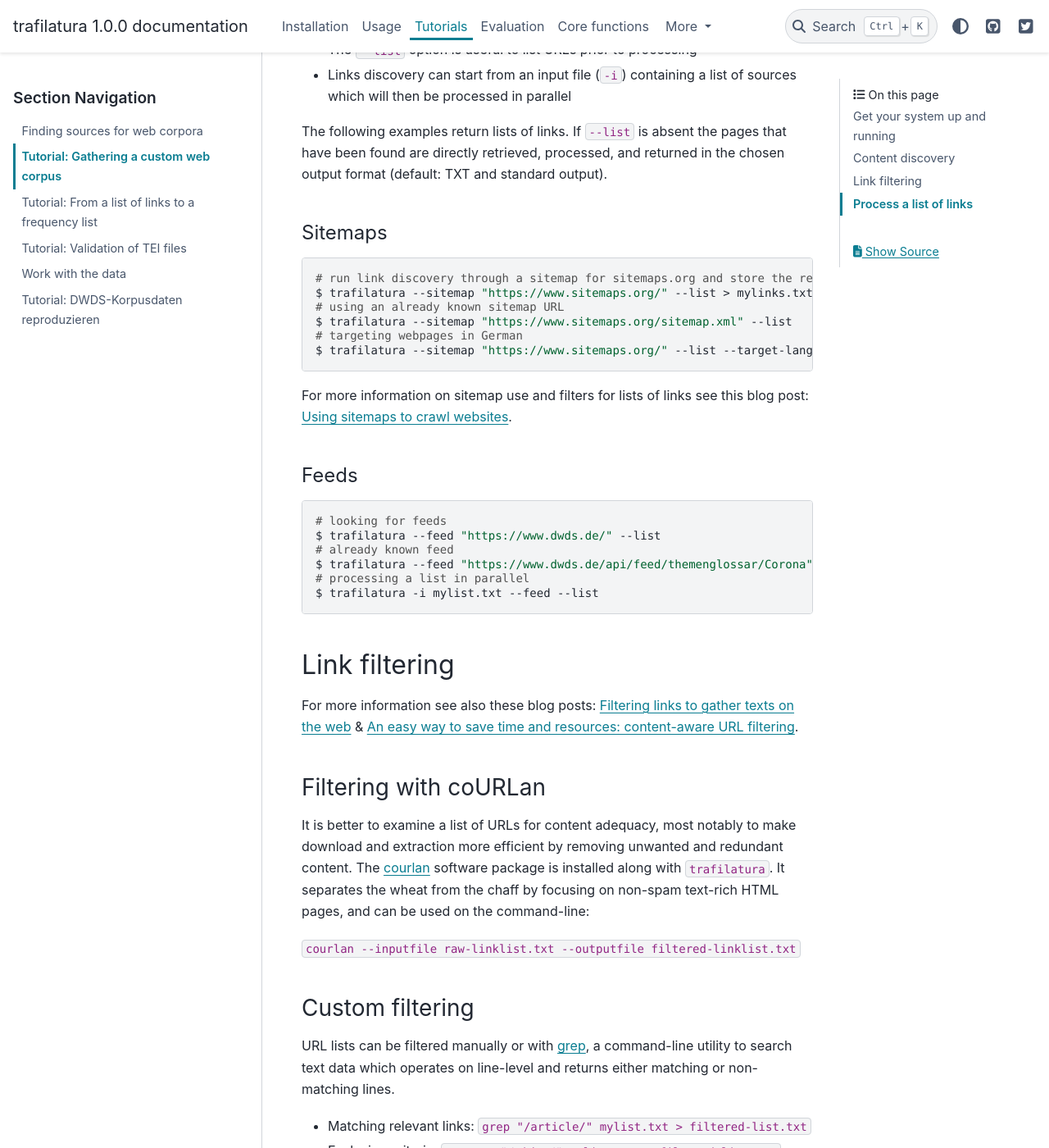
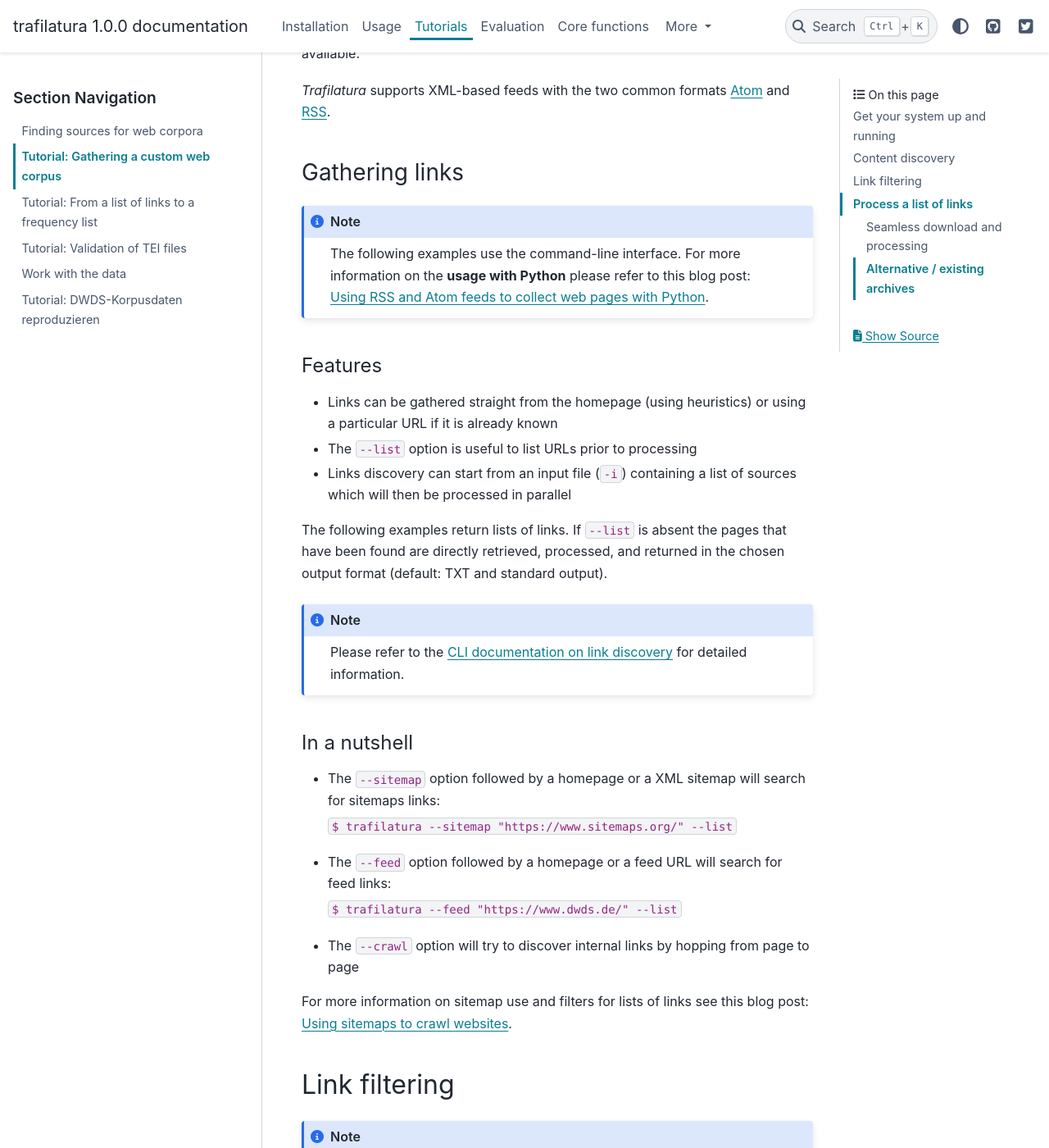
Before and after one commit to adbar/trafilatura, a Sphinx documentation site: the page built from docs/tutorial0.rst, in a window 1280 px wide and 1400 px high, scrolled down 2591 px. Shown: the whole window at 82% size. Built offline with Sphinx 7.4.7 and the PyData theme 0.15.4, drawn with Linux system fonts in a browser that asks for light colours; some of the changed text lies outside the part shown.

Commit message:
docs: reviewed tutorial0

```diff
--- a/docs/tutorial0.rst
+++ b/docs/tutorial0.rst
@@ -3,32 +3,47 @@
 
 .. meta::
     :description lang=en:
-        This how-to explains how to easily build a text collection with Python and the command-line.
-        All steps from web crawling to text extraction are described.
+        This how-to explains how to easily build text collections on the command-line using tools provided by Trafilatura. All steps from web crawling to text extraction are described.
 
 
 Get your system up and running
 ------------------------------
 
--  Installation: see `dedicated page <installation.html>`_
--  Ensure that you have installed the latest version: ``pip install -U trafilatura``
+1.  Installation: see `dedicated page <installation.html>`_
+2.  Ensure that you have installed the latest version: ``pip install -U trafilatura`` (or ``pip3``)
 
-The following consists of `command-line instructions <https://en.wikipedia.org/wiki/Command-line_interface>`_. For an introduction see the `page on command-line usage <usage-cli.html#introduction>`_.
+
+.. note::
+    The following consists of `command-line instructions <https://en.wikipedia.org/wiki/Command-line_interface>`_.
+
+    For an introduction to and more information on this topic see the `documentation page on command-line usage <usage-cli.html#introduction>`_.
 
 
 Content discovery
 -----------------
 
-..
-   https://www.sketchengine.eu/guide/create-a-corpus-from-the-web/
+
+Web sources
+~~~~~~~~~~~
 
 Sources used by Trafilatura can consist of previously known or listed web pages. Currently, functions to discover content within a website are available. Other methods include sifting through Wikipedia, social networks, or using lists of links gathered by other projects.
+
+.. hint::
+    Please refer to the `tutorial page on sources <sources.html>`_ for detailed information.
 
 
 Finding subpages within a website
 ~~~~~~~~~~~~~~~~~~~~~~~~~~~~~~~~~
 
-In order to gather web documents it can be useful to download the portions of a website programmatically, mostly to save time and resources. The retrieval and download of documents within a website is often called *web crawling* or *web spidering*. Web crawlers usually discover pages from links within the site and from other sites. Trafilatura supports two different ways to gather further links `web feeds <https://en.wikipedia.org/wiki/Web_feed>`_ (Atom and RSS) or `sitemaps <https://en.wikipedia.org/wiki/Sitemaps>`_. As a result, a comprehensive overview of the available documents can be obtained faster and more efficiently than by systematically extracting and following links within a website.
+
+In order to gather web documents it can be useful to download the portions of a website programmatically, mostly to save time and resources. The retrieval and download of documents within a website is often called *web crawling* or *web spidering*. Web crawlers usually discover pages from links within the site and from other sites. Trafilatura supports three different ways to gather further links:
+
+1. Sitemaps
+2. Web feeds (Atom and RSS)
+3. Web crawling (see the `corresponding documentation page <crawls.html>`_)
+
+
+A comprehensive overview of the available documents can be obtained faster and more efficiently using the first two methods than by systematically extracting and following links within a website.
 
 The formats supported are all machine-readable rather than human-readable they can also be used to automatically transfer information from one website to another without any human intervention. However, link inspection and filtering prior to systematic download is recommended to avoid undesired content or overstreching computing resources.
 
@@ -55,11 +70,13 @@
 *Trafilatura* supports XML-based feeds with the two common formats `Atom <https://en.wikipedia.org/wiki/Atom_(Web_standard)>`_ and `RSS <https://en.wikipedia.org/wiki/RSS>`_.
 
 
+
 Gathering links
 ~~~~~~~~~~~~~~~
 
 
-The following examples use the command-line interface. For more information on the usage with Python please refer to this blog post: `Using RSS and Atom feeds to collect web pages with Python <https://adrien.barbaresi.eu/blog/using-feeds-text-extraction-python.html>`_.
+.. note::
+    The following examples use the command-line interface. For more information on the **usage with Python** please refer to this blog post: `Using RSS and Atom feeds to collect web pages with Python <https://adrien.barbaresi.eu/blog/using-feeds-text-extraction-python.html>`_.
 
 
 Features
@@ -73,40 +90,37 @@
 The following examples return lists of links. If ``--list`` is absent the pages that have been found are directly retrieved, processed, and returned in the chosen output format (default: TXT and standard output).
 
 
-Sitemaps
-^^^^^^^^
+.. note::
+    Please refer to the `CLI documentation on link discovery <usage-cli.html#link-discovery>`_ for detailed information.
 
-.. code-block:: bash
 
-    # run link discovery through a sitemap for sitemaps.org and store the resulting links in a file
-    $ trafilatura --sitemap "https://www.sitemaps.org/" --list > mylinks.txt
-    # using an already known sitemap URL
-    $ trafilatura --sitemap "https://www.sitemaps.org/sitemap.xml" --list
-    # targeting webpages in German
-    $ trafilatura --sitemap "https://www.sitemaps.org/" --list --target-language "de"
+In a nutshell
+^^^^^^^^^^^^^
+
+- The ``--sitemap`` option followed by a homepage or a XML sitemap will search for sitemaps links:
+
+  ``$ trafilatura --sitemap "https://www.sitemaps.org/" --list``
+
+- The ``--feed`` option followed by a homepage or a feed URL will search for feed links:
+
+  ``$ trafilatura --feed "https://www.dwds.de/" --list``
+
+- The ``--crawl`` option will try to discover internal links by hopping from page to page
 
 
 For more information on sitemap use and filters for lists of links see this blog post: `Using sitemaps to crawl websites <https://adrien.barbaresi.eu/blog/using-sitemaps-crawl-websites.html>`_.
 
-
-Feeds
-^^^^^
-
-.. code-block:: bash
-
-    # looking for feeds
-    $ trafilatura --feed "https://www.dwds.de/" --list
-    # already known feed
-    $ trafilatura --feed "https://www.dwds.de/api/feed/themenglossar/Corona" --list
-    # processing a list in parallel
-    $ trafilatura -i mylist.txt --feed --list
 
 
 Link filtering
 --------------
 
 
-For more information see also these blog posts: `Filtering links to gather texts on the web <https://adrien.barbaresi.eu/blog/link-filtering-courlan-python.html>`_ & `An easy way to save time and resources: content-aware URL filtering <https://adrien.barbaresi.eu/blog/easy-content-aware-url-filtering.html>`_.
+.. note::
+    For more information see also these blog posts:
+
+    - `Filtering links to gather texts on the web <https://adrien.barbaresi.eu/blog/link-filtering-courlan-python.html>`_
+    - `An easy way to save time and resources: content-aware URL filtering <https://adrien.barbaresi.eu/blog/easy-content-aware-url-filtering.html>`_.
 
 
 Filtering with coURLan
@@ -114,7 +128,9 @@
 
 It is better to examine a list of URLs for content adequacy, most notably to make download and extraction more efficient by removing unwanted and redundant content. The `courlan <https://github.com/adbar/courlan>`_ software package is installed along with ``trafilatura``. It separates the wheat from the chaff by focusing on non-spam text-rich HTML pages, and can be used on the command-line:
 
-``courlan --inputfile raw-linklist.txt --outputfile filtered-linklist.txt``
+.. code-block:: bash
+
+    $ courlan --inputfile raw-linklist.txt --outputfile filtered-linklist.txt
 
 
 Custom filtering
@@ -137,7 +153,11 @@
     sort -R myfile.txt > myfile-random.txt
     shuf myfile.txt > myfile-random.txt
 
-To draw a random sample of a list of URLs `head <https://en.wikipedia.org/wiki/Head_(Unix)>`_ or `tail <https://en.wikipedia.org/wiki/Tail_(Unix)>`_ come in handy after a random sorting: ``shuf myfile.txt | head -100 > myfile-random-sample.txt``
+To draw a random sample of a list of URLs `head <https://en.wikipedia.org/wiki/Head_(Unix)>`_ or `tail <https://en.wikipedia.org/wiki/Tail_(Unix)>`_ come in handy after a random sorting:
+
+.. code-block:: bash
+
+    $ shuf myfile.txt | head -100 > myfile-random-sample.txt
 
 *Trafilatura* automatically sorts the input list to optimize the download order and make sure the input URLs are unique; it is not mandatory to perform these steps by yourself.
 
@@ -145,25 +165,52 @@
 Process a list of links
 -----------------------
 
+
+Seamless download and processing
+~~~~~~~~~~~~~~~~~~~~~~~~~~~~~~~~
+
 Two major command line arguments are necessary here:
 
 -  ``-i`` or ``--inputfile`` to select an input list to read links from
 -  ``-o`` or ``--outputdir`` to define a directory to eventually store the results
 
+An additional argument can be useful in this context:
+
+-  ``--backup-dir`` in order to keep a copy of downloaded pages
+
 The input list will be read sequentially, only lines beginning with a valid URL will be read, the file can thus contain other information which will be discarded.
+
+
 
 The output directory can be created on demand, but it must be writable.
 
 .. code-block:: bash
 
-    $ trafilatura -i list.txt -o txtfiles	# output as raw text
-    $ trafilatura --xml -i list.txt -o xmlfiles	# output in XML format
+    # output as raw text
+    $ trafilatura -i list.txt -o txtfiles/
+    # output in XML format
+    $ trafilatura --xml -i list.txt -o xmlfiles/
+    # output in XML format, backup of HTML files
+    $ trafilatura --xml -i list.txt -o xmlfiles/ --backup-dir htmlfiles/
 
-The second instruction creates a collection of `XML files <https://en.wikipedia.org/wiki/XML>`_ which can be edited with a basic text editor or a full-fledged text-editing software or IDE such as the `Atom editor <https://atom.io/>`_.
+The second and third instructions create a collection of `XML files <https://en.wikipedia.org/wiki/XML>`_ which can be edited with a basic text editor or a full-fledged text-editing software or IDE such as the `Atom editor <https://atom.io/>`_.
+
+
+.. hint::
+    Trafilatura automatically throttles the requests made to a given server, making it the prefered method if you do not want to worry about downloads.
+
+    See `documentation page on downloads <downloads.html>`_ for more information.
+
+
+Alternative / existing archives
+~~~~~~~~~~~~~~~~~~~~~~~~~~~~~~~
+
 
 Alternatively, you can download a series of web documents with generic command-line tools such as `wget <https://en.wikipedia.org/wiki/Wget>`_ and (re-)process the downloaded files at a later stage:
 
 .. code-block:: bash
 
+    # download if necessary
     $ wget --directory-prefix=download/ --wait 5 --input-file=mylist.txt
+    # process a directory with archived HTML files
     $ trafilatura --inputdir download/ --outputdir corpus/ --xmltei --nocomments
```
Also changed, not shown: docs/usage-cli.rst (+19 -4 lines).
